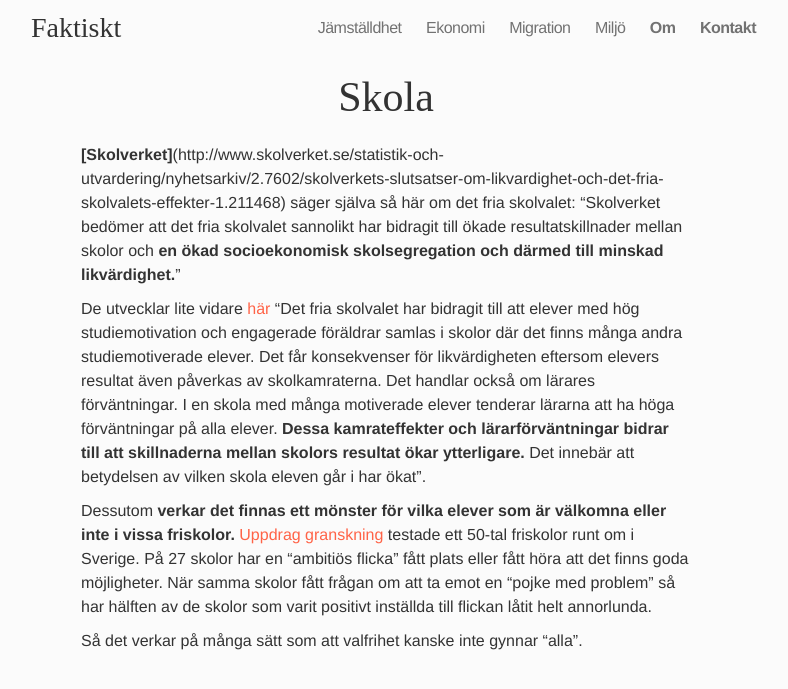
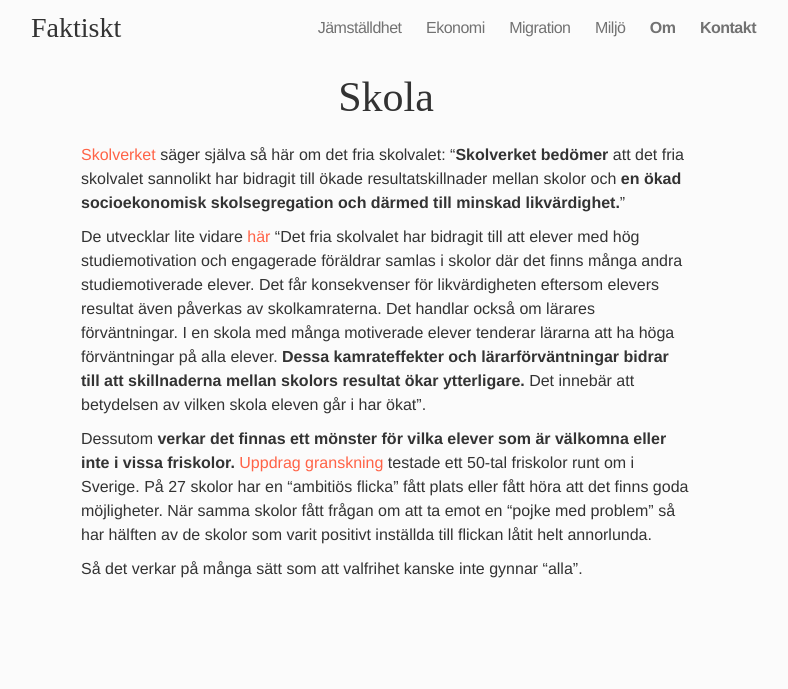
Before and after one commit to frigolitvarulv/faktiskt.github.io, a Jekyll site: the page built from ekonomi/valfrihet-gynnar-alla/skola.md, in a window 1280 px wide. Shown: the top 689 px of the page, without its empty margins (254-1042 px from the left). Built offline with Jekyll 4.4.1, drawn with Linux system fonts in a browser that asks for light colours; nearby versions of some CDN libraries; Markdown is read by kramdown in place of the engine named in the settings.

Commit message:
Updated skola.md

```diff
--- a/ekonomi/valfrihet-gynnar-alla/skola.md
+++ b/ekonomi/valfrihet-gynnar-alla/skola.md
@@ -8,7 +8,7 @@ sort: 1
 
 
 
-**[Skolverket]**(http://www.skolverket.se/statistik-och-utvardering/nyhetsarkiv/2.7602/skolverkets-slutsatser-om-likvardighet-och-det-fria-skolvalets-effekter-1.211468) säger själva så här om det fria skolvalet: "Skolverket bedömer att det fria skolvalet sannolikt har bidragit till ökade resultatskillnader mellan skolor och **en ökad socioekonomisk skolsegregation och därmed till minskad likvärdighet.**"
+[Skolverket](http://www.skolverket.se/statistik-och-utvardering/nyhetsarkiv/2.7602/skolverkets-slutsatser-om-likvardighet-och-det-fria-skolvalets-effekter-1.211468) säger själva så här om det fria skolvalet: "**Skolverket bedömer** att det fria skolvalet sannolikt har bidragit till ökade resultatskillnader mellan skolor och **en ökad socioekonomisk skolsegregation och därmed till minskad likvärdighet.**"
 
 De utvecklar lite vidare [här](http://www.skolverket.se/om-skolverket/press/pressmeddelanden/2012/skolan-blir-allt-mindre-likvardig-1.174445  "Skolverket - "Skolan blir allt mindre likvädig"") "Det fria skolvalet har bidragit till att elever med hög studiemotivation och engagerade föräldrar samlas i skolor där det finns många andra studiemotiverade elever. Det får konsekvenser för likvärdigheten eftersom elevers resultat även påverkas av skolkamraterna. Det handlar också om lärares förväntningar. I en skola med många motiverade elever tenderar lärarna att ha höga förväntningar  på alla elever. **Dessa kamrateffekter och lärarförväntningar bidrar till att skillnaderna mellan skolors resultat ökar ytterligare.** Det innebär att betydelsen av vilken skola eleven går i har ökat".
 
```
